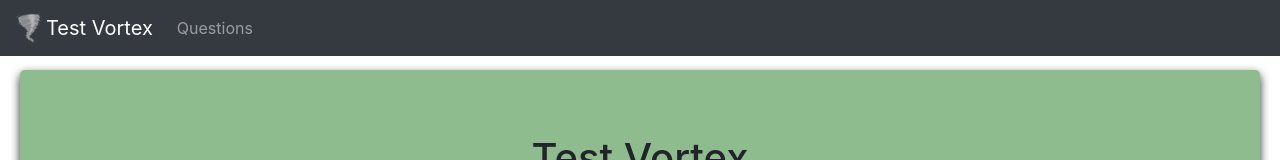
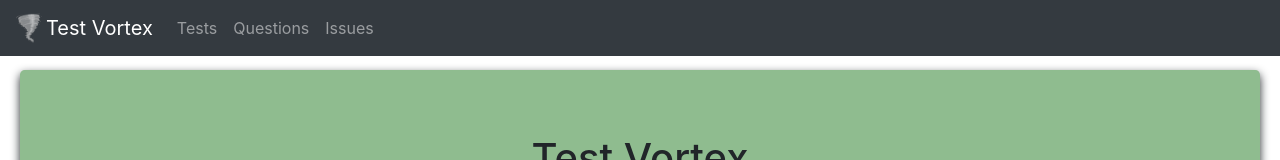
Before and after one commit to Drbaltar/test-vortex, a React (Create React App) app in the folder client/: page / in a window 1280 px wide. Shown: the top 160 px of the page. Built offline with nearby package versions, Linux system fonts and the light colour scheme.

Commit message:
Added NavBar links for tests, questions and issues

```diff
--- a/client/src/App/NavBar.js
+++ b/client/src/App/NavBar.js
@@ -1,6 +1,6 @@
 import React from 'react';
 import VortexLogo from './assets/tornado.png';
-import { Link } from 'react-router-dom';
+import { Link, NavLink } from 'react-router-dom';
 
 const NavBar = () => {
     return(
@@ -10,7 +10,13 @@ const NavBar = () => {
                 Test Vortex
             </Link>
             <div className="navbar-nav">
-                <Link to="/questions" className="nav-item nav-link">Questions</Link>
+                <NavLink to="/test" className="nav-item nav-link">Tests</NavLink>
+            </div>
+            <div className="navbar-nav">
+                <NavLink to="/questions" className="nav-item nav-link">Questions</NavLink>
+            </div>
+            <div className="navbar-nav">
+                <NavLink to="/issues" className="nav-item nav-link">Issues</NavLink>
             </div>
         </nav>
     );
```
